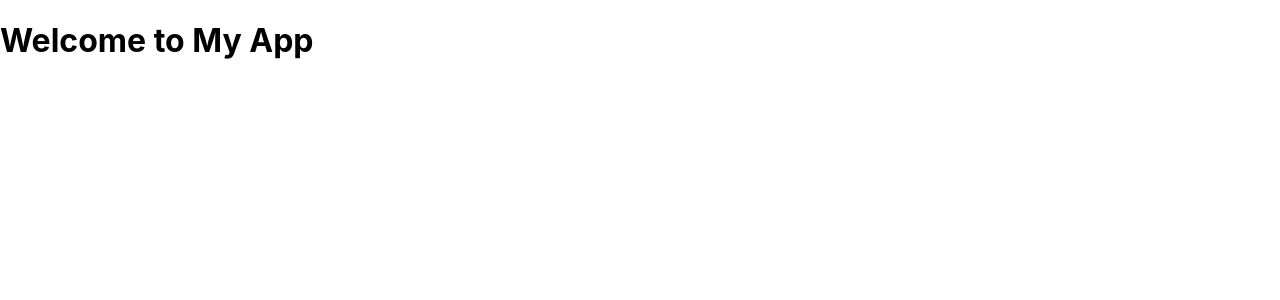
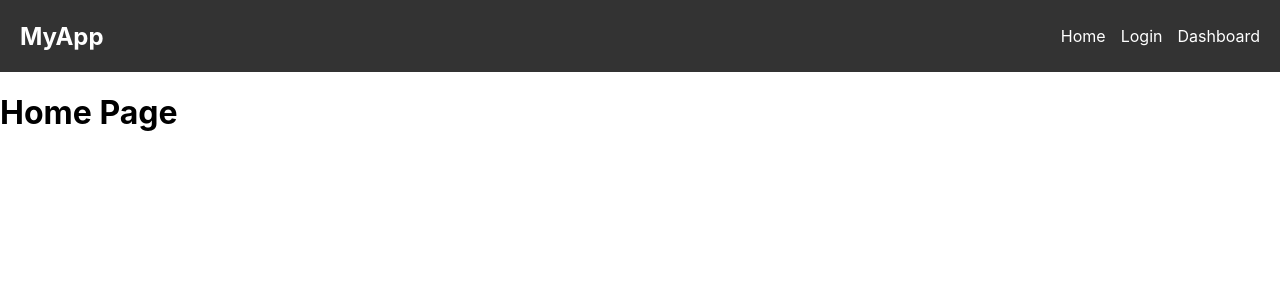
Before and after one commit to MaximilianGue/FinTechProject, a React (Create React App) app in the folder frontend/: page /dashboard in a window 1280 px wide. Shown: the top 300 px of the page. Built offline with nearby package versions, Linux system fonts and the light colour scheme.

Commit message:
basic navigation bar implementation

```diff
--- a/frontend/src/App.js
+++ b/frontend/src/App.js
@@ -1,31 +1,25 @@
-// Old (React Router v5)
-// import { Switch, Route } from 'react-router-dom';
+// New (React Router v6+)
+import React from 'react';
+import { BrowserRouter as Router, Routes, Route } from 'react-router-dom';
 
-// New (React Router v6+)
-import { Routes, Route } from 'react-router-dom';
-import React from 'react';
-import './App.css'; // if you have any styles
+import './App.css'; // Import styles if available
 
-import Home from './pages/Home';  // Correct the path if components are in a different directory
+import Home from './pages/Home';       // Correct the path if components are in a different directory
 import Login from './pages/Login';
 import Dashboard from './pages/Dashboard';
-
-<Routes>
-  <Route path="/" element={<Home />} />
-  <Route path="/login" element={<Login />} />
-  <Route path="/dashboard" element={<Dashboard />} />
-  {/* Add more routes as needed */}
-</Routes>
-
-
+import Navbar from './components/Navbar'; // Make sure Navbar exists and is properly imported
 
 function App() {
   return (
-    <div>
-      <h1>Welcome to My App</h1>
-      {/* Add other components here */}
-    </div>
+    <Router>
+      <Navbar /> {/* Renders the navigation bar at the top */}
+      <Routes>
+        <Route path="/" element={<Home />} /> {/* Home route */}
+        <Route path="/login" element={<Login />} /> {/* Login route */}
+        <Route path="/dashboard" element={<Dashboard />} /> {/* Dashboard route */}
+      </Routes>
+    </Router>
   );
 }
 
-export default App;  // This is the default export
+export default App; // This is the default export for the App component
--- /dev/null
+++ b/frontend/src/components/Navbar.css
@@ -0,0 +1,44 @@
+/* src/components/Navbar.css */
+
+.navbar {
+    display: flex;
+    justify-content: space-between;
+    align-items: center;
+    background-color: #333;
+    padding: 10px 20px;
+    color: white;
+  }
+
+  .navbar-logo a {
+    color: white;
+    text-decoration: none;
+    font-size: 1.5em;
+    font-weight: bold;
+  }
+
+  .navbar-links {
+    list-style: none;
+    display: flex;
+    gap: 15px;
+  }
+
+  .navbar-links li {
+    display: inline;
+  }
+
+  .navbar-links a {
+    color: white;
+    text-decoration: none;
+    font-size: 1em;
+  }
+
+  .navbar-links a:hover {
+    text-decoration: underline;
+  }
+
+  @media (max-width: 768px) {
+    .navbar-links {
+      flex-direction: column;
+      gap: 10px;
+    }
+  }
--- /dev/null
+++ b/frontend/src/components/Navbar.js
@@ -0,0 +1,27 @@
+// src/components/Navbar.js
+import React from 'react';
+import { Link } from 'react-router-dom';
+import './Navbar.css'; // Create this file for styling
+
+function Navbar() {
+  return (
+    <nav className="navbar">
+      <div className="navbar-logo">
+        <Link to="/">MyApp</Link>
+      </div>
+      <ul className="navbar-links">
+        <li>
+          <Link to="/">Home</Link>
+        </li>
+        <li>
+          <Link to="/login">Login</Link>
+        </li>
+        <li>
+          <Link to="/dashboard">Dashboard</Link>
+        </li>
+      </ul>
+    </nav>
+  );
+}
+
+export default Navbar;
--- a/frontend/src/pages/Dashboard.js
+++ b/frontend/src/pages/Dashboard.js
@@ -0,0 +1,8 @@
+// Example for Home.js
+import React from 'react';
+
+function Dashboard() {
+  return <h1>Home Page</h1>;
+}
+
+export default Dashboard;
--- a/frontend/src/pages/Home.js
+++ b/frontend/src/pages/Home.js
@@ -0,0 +1,8 @@
+// Example for Home.js
+import React from 'react';
+
+function Home() {
+  return <h1>Home Page</h1>;
+}
+
+export default Home;
--- a/frontend/src/pages/Login.js
+++ b/frontend/src/pages/Login.js
@@ -0,0 +1,8 @@
+// Example for Home.js
+import React from 'react';
+
+function Login() {
+  return <h1>Home Page</h1>;
+}
+
+export default Login;
```
Also changed, not shown: 1 other file (tests, documents, lock files or other folders).
